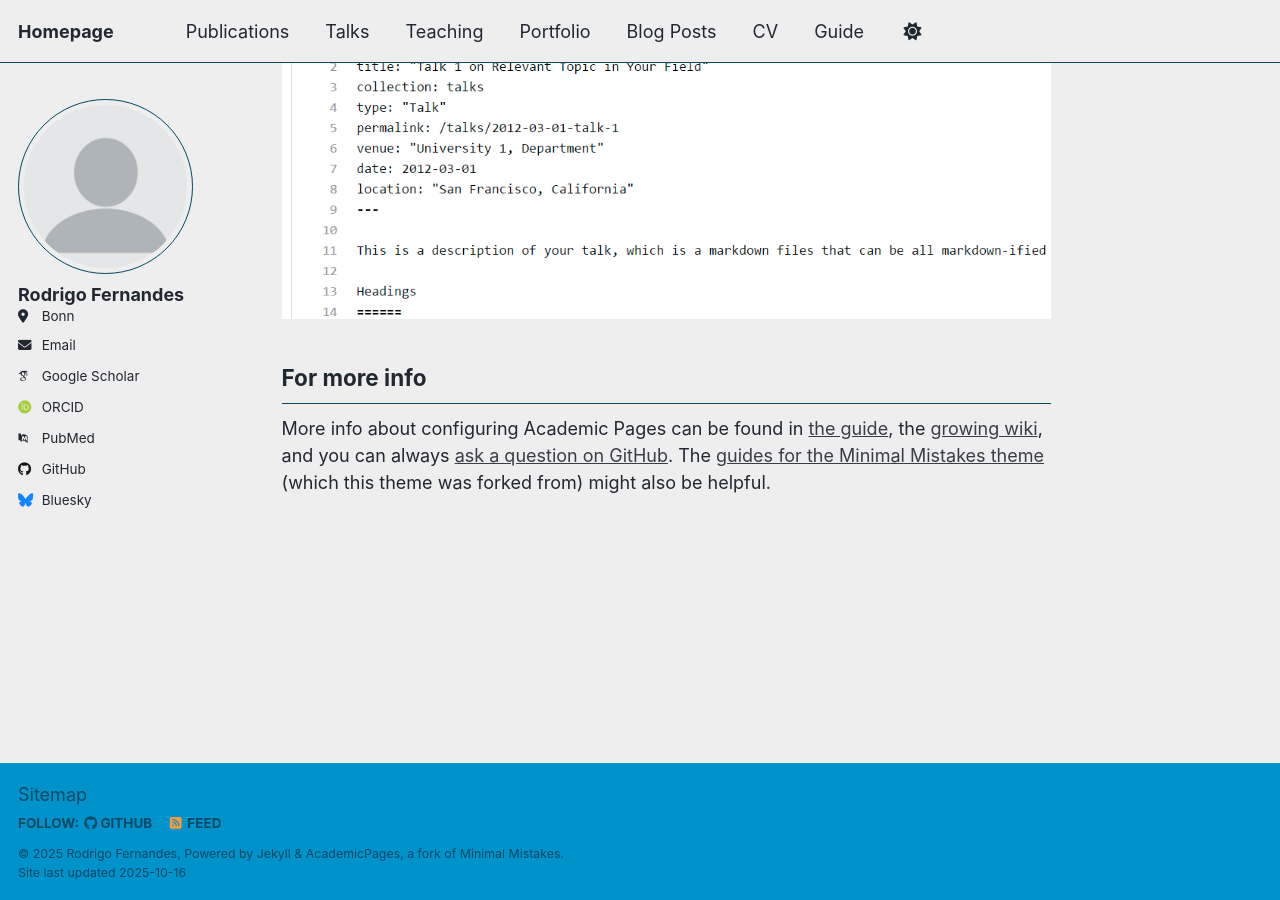
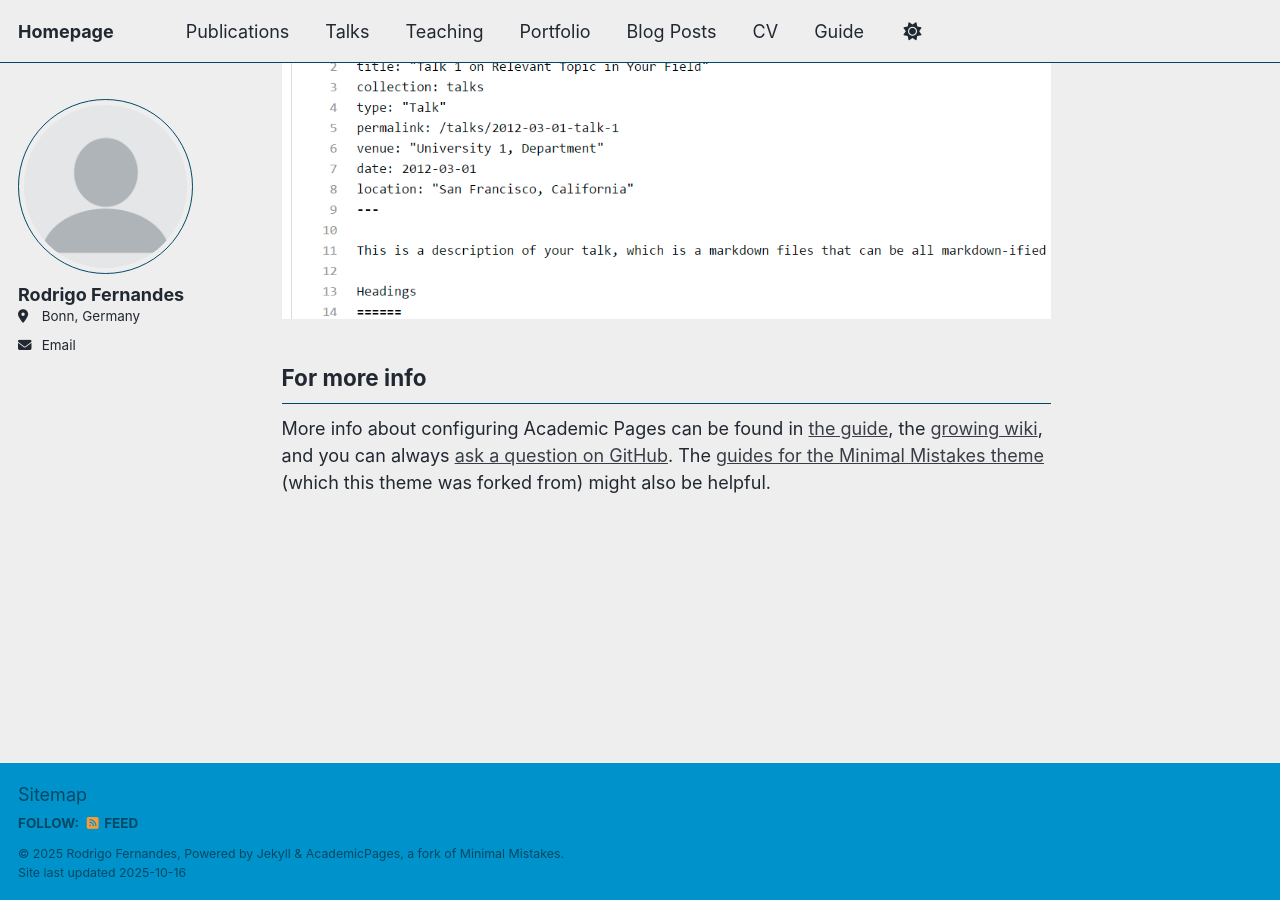
Before and after one commit to fernandes-rodrigo/fernandes-rodrigo.github.io, a Jekyll site: the page built from _pages/about.md, in a window 1280 px wide and 900 px high, scrolled down 2880 px. Built offline with Jekyll 4.4.1, drawn with Linux system fonts in a browser that asks for light colours; some web fonts are replaced; a script that is not in the unit is left out.

Commit message:
Modify location and comment out unused social links
Updated location to include country and commented out unused fields.

```diff
--- a/_config.yml
+++ b/_config.yml
@@ -27,34 +27,34 @@ author:
   name             : "Rodrigo Fernandes"
   pronouns         : # example: "she/her"
 #  bio              : "Short biography for the left-hand sidebar"
-  location         : "Bonn"
+  location         : "Bonn, Germany"
  # employer         : "Red Brick University"
  # uri              : # URL
   email            : "rodrigo.fernandes@uni-bonn.de"
 
   # Academic websites
-  academia         : # URL
-  arxiv            : # URL - Update with the correct link to your profile
-  googlescholar    : "https://scholar.google.com/citations?user=PS_CX0AAAAAJ"
-  inspire-hep      : # URL
-  impactstory      : # URL
-  orcid            : "http://orcid.org/yourorcidurl"
-  semantic         : # URL
-  pubmed           : "https://www.ncbi.nlm.nih.gov/pubmed/?term=john+snow"
-  researchgate     : # URL
-  scopus           : # URL
+#  academia         : # URL
+#  arxiv            : # URL - Update with the correct link to your profile
+#  googlescholar    : "https://scholar.google.com/citations?user=PS_CX0AAAAAJ"
+#  inspire-hep      : # URL
+#  impactstory      : # URL
+#  orcid            : "http://orcid.org/yourorcidurl"
+#  semantic         : # URL
+ # pubmed           : "https://www.ncbi.nlm.nih.gov/pubmed/?term=john+snow"
+#  researchgate     : # URL
+#  scopus           : # URL
 
   # Repositories and software development
-  bitbucket        : # Username - Update with your username on the site
-  codepen          : # Username
-  dribbble         : # Username
-  github           : "academicpages"
-  kaggle           : # Username
-  stackoverflow    : # User number or user number and name (i.e., use "1" or "1/jeff-atwood")
+#  bitbucket        : # Username - Update with your username on the site
+#  codepen          : # Username
+#  dribbble         : # Username
+#  github           : "academicpages"
+ # kaggle           : # Username
+#  stackoverflow    : # User number or user number and name (i.e., use "1" or "1/jeff-atwood")
 
   # Social media
   artstation       : # Username
-  bluesky          : "bsky.app" # Replace this with you Bluesky username
+#  bluesky          : "bsky.app" # Replace this with you Bluesky username
   facebook         : # Username
   flickr           : # Username
   foursquare       : # Username
```
